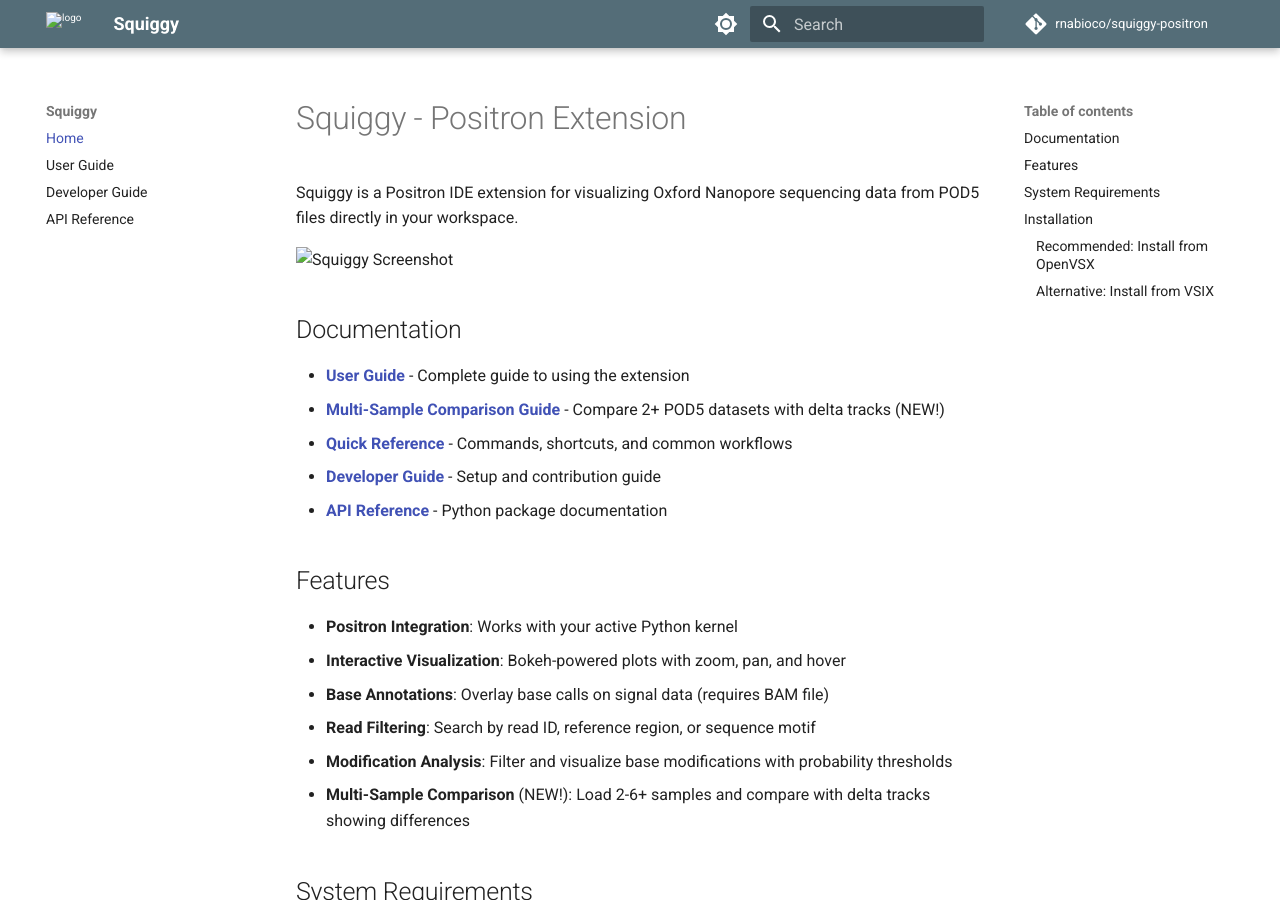
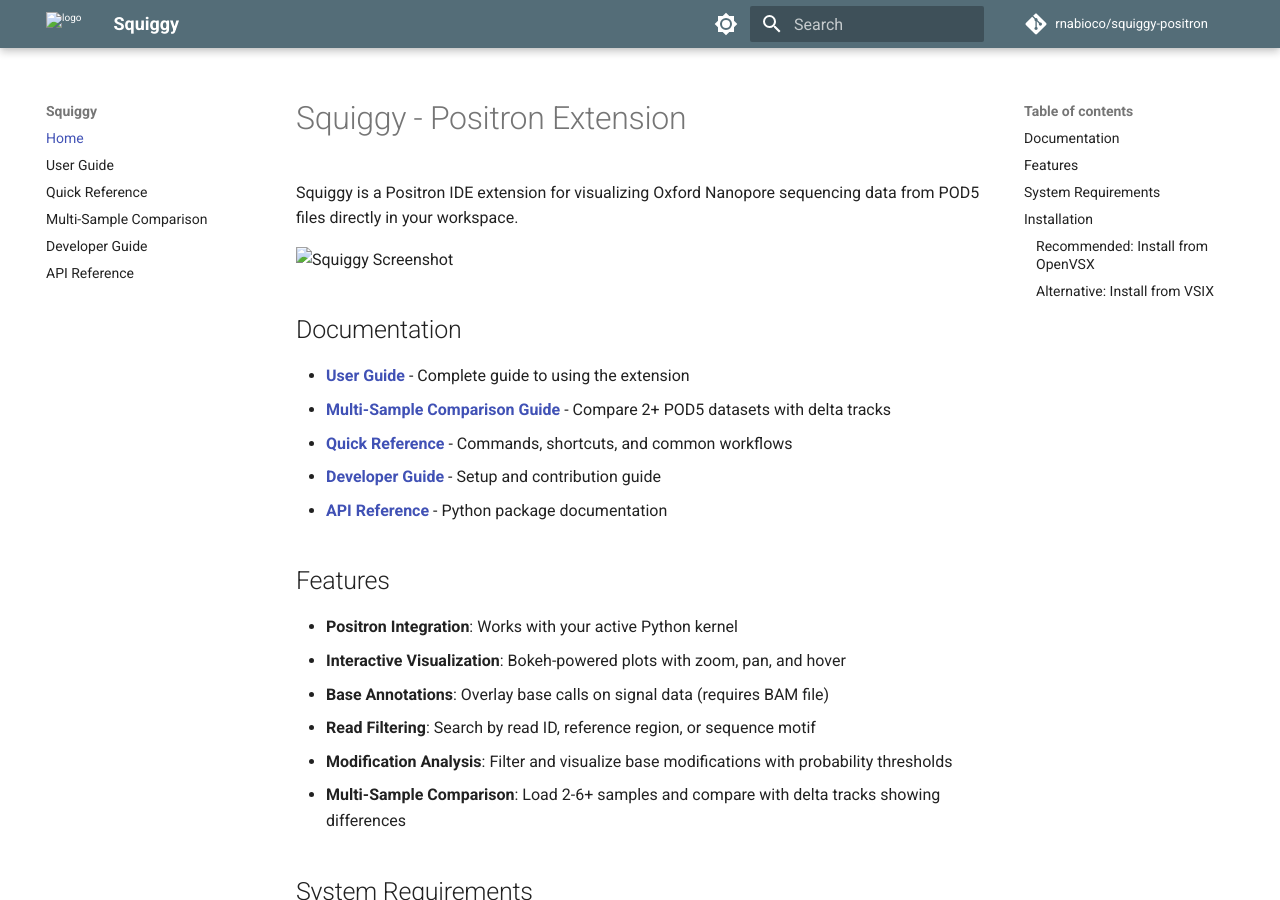
Before and after one commit to rnabioco/squiggy-positron, an MkDocs documentation site: the page built from docs/index.md, in a window 1280 px wide and 900 px high. Built offline with MkDocs 1.6.1 and Material for MkDocs 9.7.7, drawn with Linux system fonts in a browser that asks for light colours; comment, search, counter and statistics services are not loaded; the version menu is left out.

Commit message:
docs: Rename files to lowercase and fix internal references
- Rename documentation files to lowercase convention:
  - USER_GUIDE.md → user_guide.md
  - DEVELOPER.md → developer.md
  - QUICK_REFERENCE.md → quick_reference.md
  - MULTI_SAMPLE_COMPARISON.md → multi_sample_comparison.md

- Update all internal markdown links to use lowercase file names
- Fix api.md to correctly show load_pod5() returns (reader, read_ids) tuple
- Add Quick Reference and Multi-Sample Comparison to mkdocs navigation
- Verify documentation builds successfully with zero warnings

```diff
--- a/docs/index.md
+++ b/docs/index.md
@@ -6,10 +6,10 @@
 
 ## Documentation
 
-- **[User Guide](USER_GUIDE.md)** - Complete guide to using the extension
-- **[Multi-Sample Comparison Guide](MULTI_SAMPLE_COMPARISON.md)** - Compare 2+ POD5 datasets with delta tracks (NEW!)
-- **[Quick Reference](QUICK_REFERENCE.md)** - Commands, shortcuts, and common workflows
-- **[Developer Guide](DEVELOPER.md)** - Setup and contribution guide
+- **[User Guide](user_guide.md)** - Complete guide to using the extension
+- **[Multi-Sample Comparison Guide](multi_sample_comparison.md)** - Compare 2+ POD5 datasets with delta tracks
+- **[Quick Reference](quick_reference.md)** - Commands, shortcuts, and common workflows
+- **[Developer Guide](developer.md)** - Setup and contribution guide
 - **[API Reference](api.md)** - Python package documentation
 
 ## Features
@@ -19,7 +19,7 @@
 - **Base Annotations**: Overlay base calls on signal data (requires BAM file)
 - **Read Filtering**: Search by read ID, reference region, or sequence motif
 - **Modification Analysis**: Filter and visualize base modifications with probability thresholds
-- **Multi-Sample Comparison** (NEW!): Load 2-6+ samples and compare with delta tracks showing differences
+- **Multi-Sample Comparison**: Load 2-6+ samples and compare with delta tracks showing differences
 
 ## System Requirements
 
--- a/mkdocs.yml
+++ b/mkdocs.yml
@@ -70,6 +70,8 @@
 
 nav:
   - Home: index.md
-  - User Guide: USER_GUIDE.md
-  - Developer Guide: DEVELOPER.md
+  - User Guide: user_guide.md
+  - Quick Reference: quick_reference.md
+  - Multi-Sample Comparison: multi_sample_comparison.md
+  - Developer Guide: developer.md
   - API Reference: api.md
```
Also changed, not shown: docs/api.md (+2 -5 lines), docs/multi_sample_comparison.md (renamed from docs/MULTI_SAMPLE_COMPARISON.md, +2 -2 lines), docs/user_guide.md (renamed from docs/USER_GUIDE.md, +1 -1 lines), docs/developer.md (renamed from docs/DEVELOPER.md), docs/quick_reference.md (renamed from docs/QUICK_REFERENCE.md).
